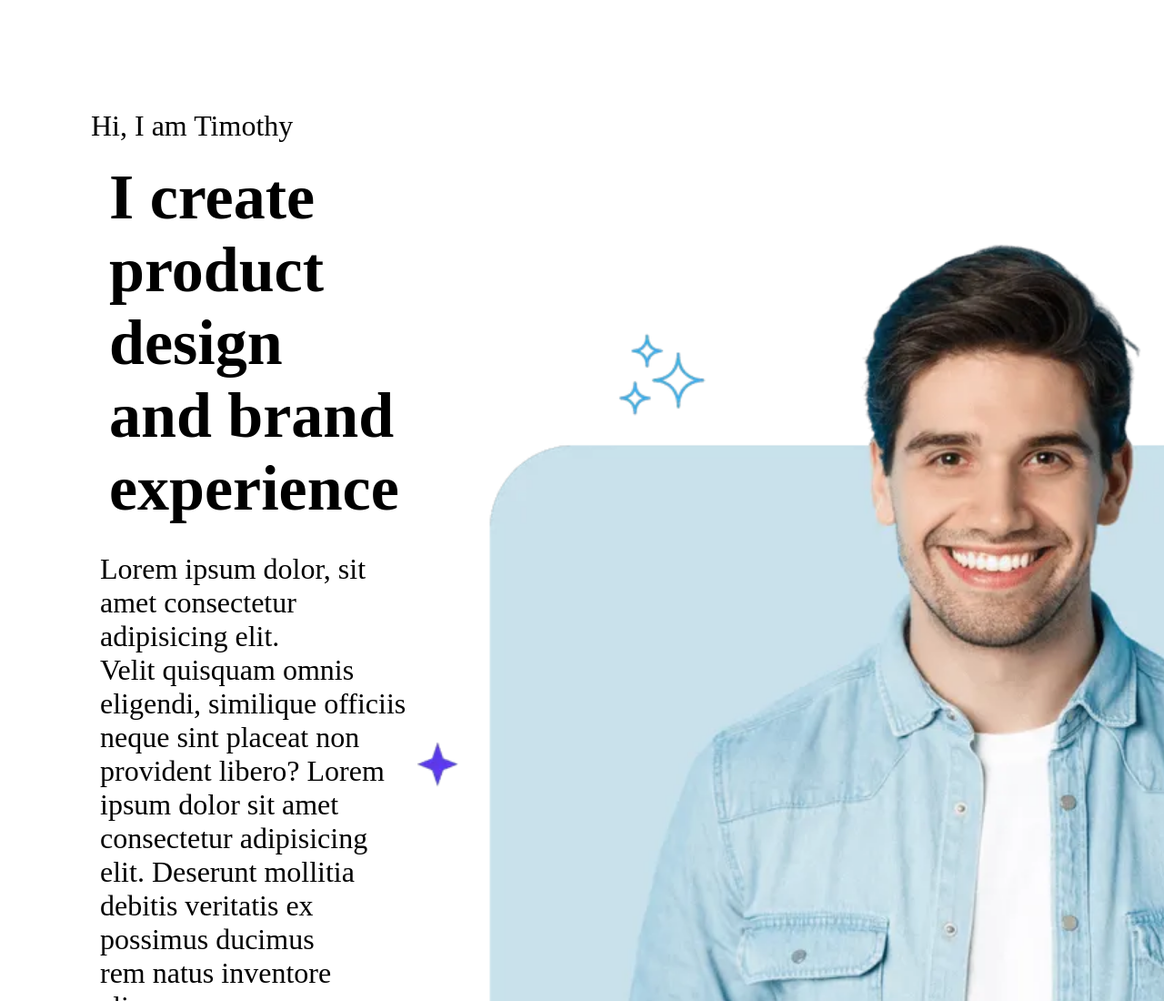
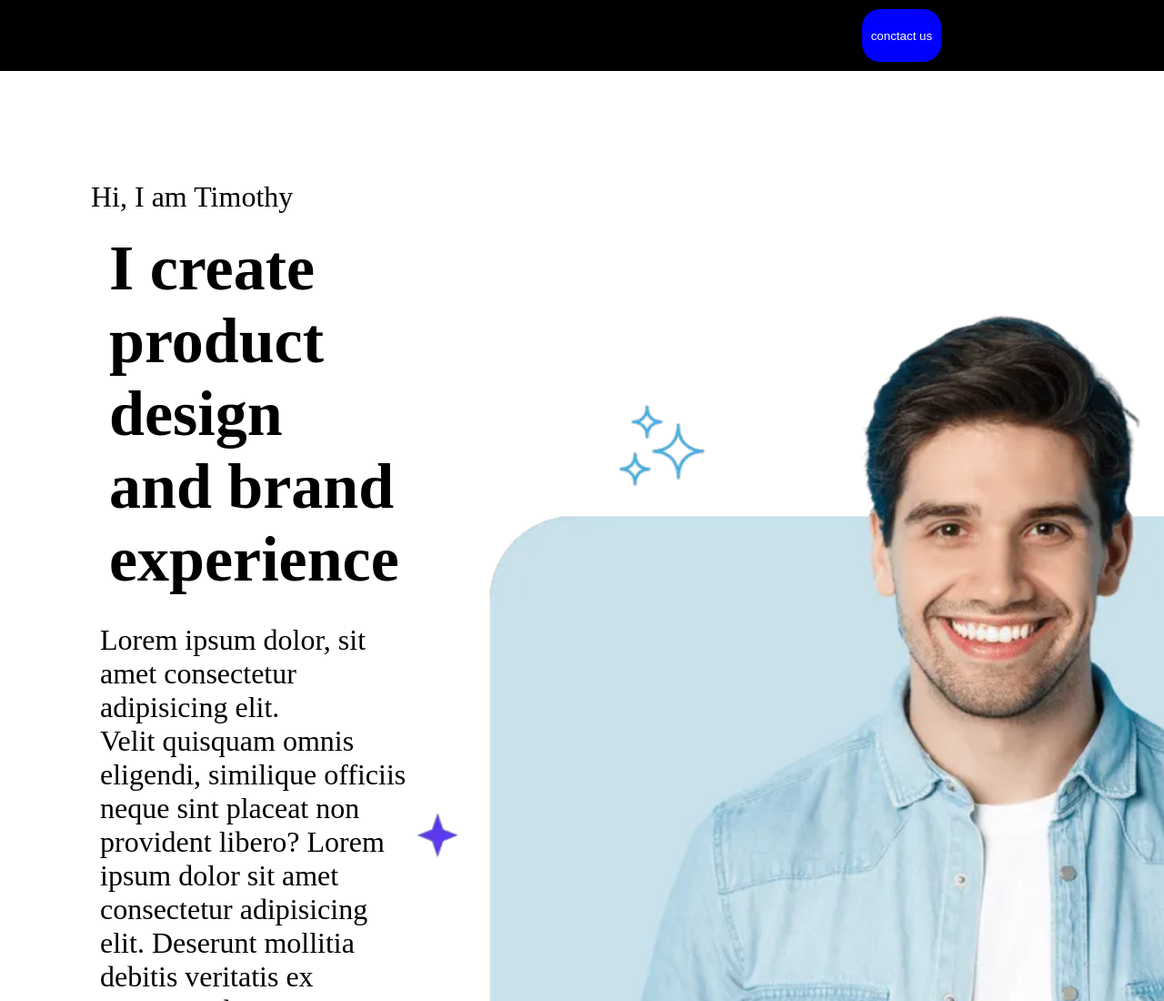
Before and after one commit to Tim-Timothy2003/stepheen, a plain HTML site: page index.html in a window 1280 px wide. Shown: the top 1100 px of the page at 91% size. Drawn offline with nearby package versions, Linux system fonts and the light colour scheme.

Commit message:
added header

```diff
--- a/index.html
+++ b/index.html
@@ -8,7 +8,19 @@
     <link rel="stylesheet" href="https://cdn.jsdelivr.net/npm/bootstrap-icons@1.13.1/font/bootstrap-icons.min.css">
 </head>
 <body>
-
+    <header>
+        <nav class="menu">
+            <img src="web" alt="" class="logo">
+            <ul class="klc">
+                <li>Services</li>
+                <li>About me</li>
+                <li>Portfolio</li>
+                <li>Testimonial</li>
+            </ul>
+            <button class="btn1">conctact us</button>
+            <i class="bi bi-list" width="1000px"></i>
+        </nav>
+    </header>
     <section class="A">
         <div class="root">
             <p class="RAW">Hi, I am Timothy</p>
```
